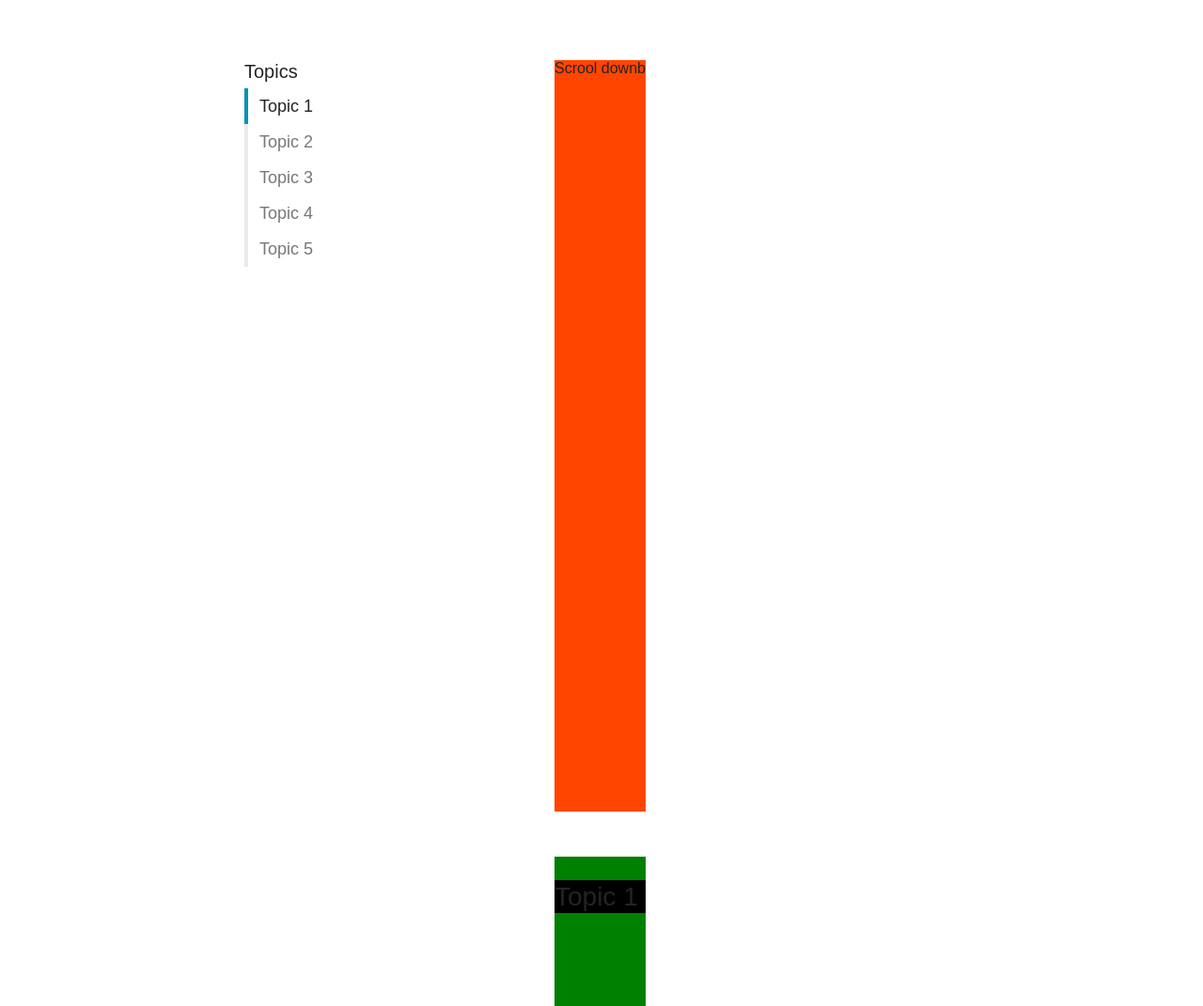
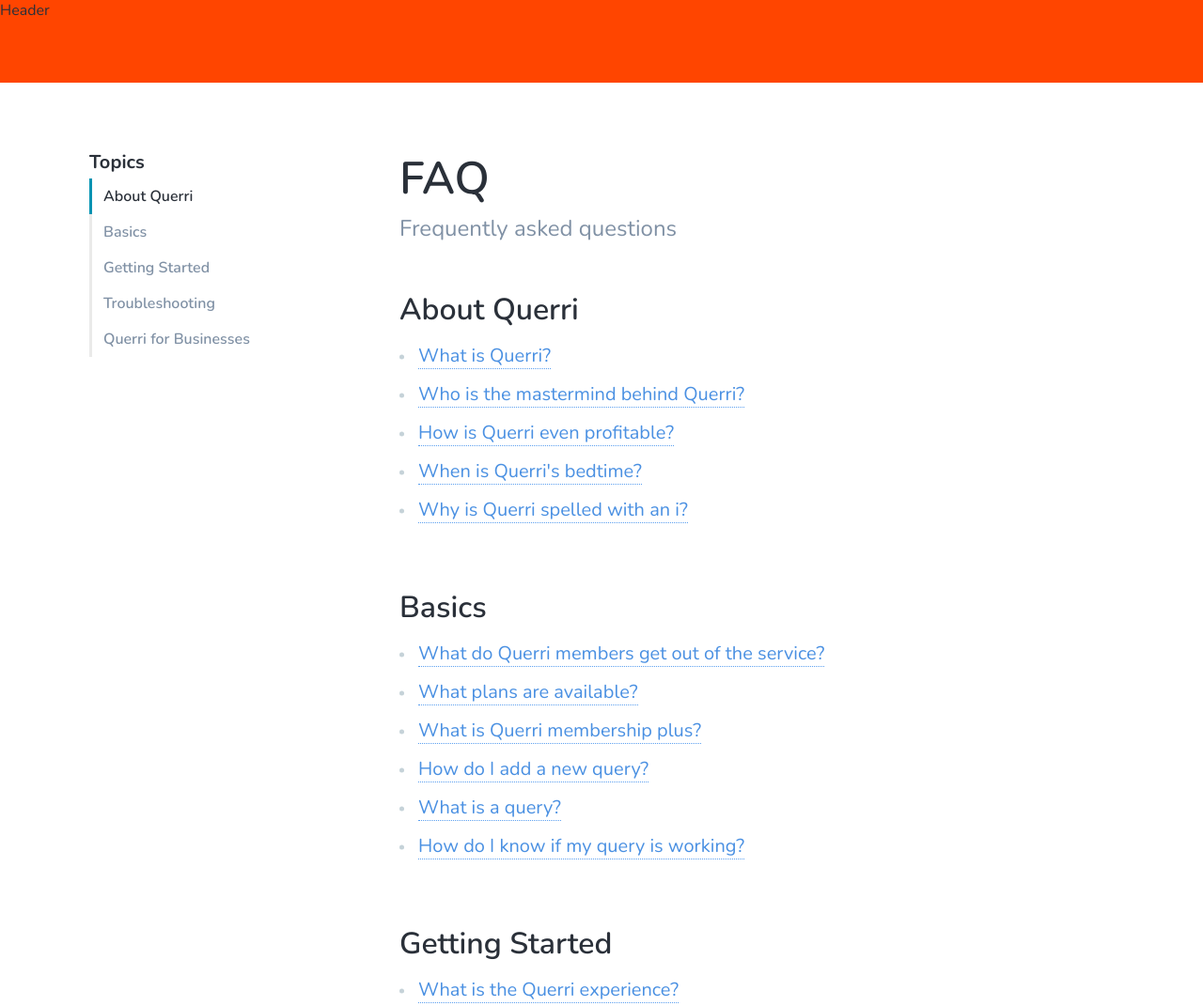
Before and after one commit to ydanbui/scrolling-sidenav, a website: page index.html in a window 1280 px wide. Shown: the top 1071 px of the page at 94% size. Drawn offline with nearby package versions, Linux system fonts and the light colour scheme.

Commit message:
querri commit

```diff
--- a/app.js
+++ b/app.js
@@ -2,7 +2,9 @@ const sections = document.querySelectorAll('.faq__topic')
 const navlist = document.querySelectorAll('.sidebar__item')
 
 let options = {
-    rootMargin: '-5% 0px -50% 0px',
+    rootMargin: '-10% 0px -60% 0px',
+    // rootMargin: '-17% 0px -70% 0px',
+
     threshold: 0
 }
 
@@ -16,10 +18,10 @@ let observer = new IntersectionObserver(entries => {
                     item.classList.remove('active')
                 }
             })
-            entry.target.style.backgroundColor = 'black'
+            // entry.target.style.backgroundColor = 'black'
             console.log(entry.target.dataset.scroll, 'int')
         } else {
-            entry.target.style.backgroundColor = "pink"
+            // entry.target.style.backgroundColor = "pink"
             console.log(entry.target.dataset.scroll, 'not')
         }
     })
--- a/index.html
+++ b/index.html
@@ -4,53 +4,84 @@
     <meta charset="UTF-8">
     <meta name="viewport" content="width=device-width, initial-scale=1.0">
     <meta http-equiv="X-UA-Compatible" content="ie=edge">
-    <title>Document</title>
+    <title>Querri FAQ</title>
+    <link href="https://fonts.googleapis.com/css?family=Nunito:400,600,700&display=swap" rel="stylesheet">
     <link rel="stylesheet" href="css/style.css">
 </head>
+
 <body>
-    <body>
+    <header class="header">Header</header>
+    <div class="container">
         <aside class="sidebar">
-            <div class="sidebar__container">
+            <nav class="sidebar__container">
                 <h3 class="sidebar__title">Topics</h3>
                 <ul class="sidebar__list">
-                    <li class="sidebar__item active" data-scroll = "#topic1""><a class="sidebar__link" href="#topic1">Topic 1</a></li>
-                    <li class="sidebar__item" data-scroll = "#topic2"><a class="sidebar__link" href="#topic2">Topic 2</a></li>
-                    <li class="sidebar__item" data-scroll = "#topic3"><a class="sidebar__link" href="#topic3">Topic 3</a></li>
-                    <li class="sidebar__item" data-scroll = "#topic4"><a class="sidebar__link" href="#topic4">Topic 4</a></li>
-                    <li class="sidebar__item" data-scroll = "#topic5"><a class="sidebar__link" href="#topic5">Topic 5</a></li>
+                    <li class="sidebar__item active" data-scroll = "#about""><a class="sidebar__link" href="#about">About Querri</a></li>
+                    <li class="sidebar__item" data-scroll = "#basics"><a class="sidebar__link" href="#basics">Basics</a></li>
+                    <li class="sidebar__item" data-scroll = "#gettingstarted"><a class="sidebar__link" href="#gettingstarted">Getting Started</a></li>
+                    <li class="sidebar__item" data-scroll = "#troubleshooting"><a class="sidebar__link" href="#troubleshooting">Troubleshooting</a></li>
+                    <li class="sidebar__item" data-scroll = "#businesses"><a class="sidebar__link" href="#businesses">Querri for Businesses</a></li>
                 </ul>
-            </div>
+            </nav>
         </aside>
 
-        <section class="faq">
-            <section class="faq__space">
-                Scrool downb
+        <main class="faq">
+            <h1 class="faq__heading">FAQ</h1>
+            <p class="faq__description">Frequently asked questions</p>
+
+            <section id="about" class="faq__section">
+                <h2 class="faq__topic" data-scroll="#about">About Querri</h2>
+                <ul class="faq__content">
+                    <li class="faq__question"><a href="#" class="faq__link">What is Querri?</a></li>
+                    <li class="faq__question"><a href="#" class="faq__link">Who is the mastermind behind Querri?</a></li>
+                    <li class="faq__question"><a href="#" class="faq__link">How is Querri even profitable?</a></li>
+                    <li class="faq__question"><a href="#" class="faq__link">When is Querri's bedtime?</a></li>
+                    <li class="faq__question"><a href="#" class="faq__link">Why is Querri spelled with an i?</a></li>
+                </ul>
             </section>
 
-            <section id="topic1" class="faq__section">
-                <h2 class="faq__topic" data-scroll="#topic1">Topic 1</h2>
-                <div class="faq__content"></div>
+            <section id="basics" class="faq__section">
+                <h2 class="faq__topic" data-scroll="#basics">Basics</h2>
+                <ul class="faq__content">
+                    <li class="faq__question"><a href="#" class="faq__link">What do Querri members get out of the service?</a></li>
+                    <li class="faq__question"><a href="#" class="faq__link">What plans are available?</a></li>
+                    <li class="faq__question"><a href="#" class="faq__link">What is Querri membership plus?</a></li>
+                    <li class="faq__question"><a href="#" class="faq__link">How do I add a new query?</a></li>
+                    <li class="faq__question"><a href="#" class="faq__link">What is a query?</a></li>
+                    <li class="faq__question"><a href="#" class="faq__link">How do I know if my query is working?</a></li>
+                </ul>
             </section>
-
-            <section id="topic2" class="faq__section">
-                <h2 class="faq__topic" data-scroll="#topic2">Topic 2</h2>
-                <div class="faq__content"></div>
+            <section id="gettingstarted" class="faq__section">
+                <h2 class="faq__topic" data-scroll="#gettingstarted">Getting Started</h2>
+                <ul class="faq__content">
+                    <li class="faq__question"><a href="#" class="faq__link">What is the Querri experience?</a></li>
+                    <li class="faq__question"><a href="#" class="faq__link">How long am I supposed to use the Querri service?</a></li>
+                    <li class="faq__question"><a href="#" class="faq__link">How are the entries being used?</a></li>
+                    <li class="faq__question"><a href="#" class="faq__link">How long will it take me to get my results?</a></li>
+                    <li class="faq__question"><a href="#" class="faq__link">How many tasks can I have at a time?</a></li>
+                </ul>
             </section>
-            <section id="topic3" class="faq__section">
-                <h2 class="faq__topic" data-scroll="#topic3">Topic 3</h2>
-                <div class="faq__content"></div>
+            <section id="troubleshooting" class="faq__section">
+                <h2 class="faq__topic" data-scroll="#troubleshooting">Troubleshooting</h2>
+                <ul class="faq__content">
+                    <li class="faq__question"><a href="#" class="faq__link">What do I do if Querri stops working?</a></li>
+                    <li class="faq__question"><a href="#" class="faq__link">How long until my service resumes?</a></li>
+                    <li class="faq__question"><a href="#" class="faq__link">Why does my profile show I have a payment due?</a></li>
+                    <li class="faq__question"><a href="#" class="faq__link">Why is the query light blinking blue?</a></li>
+                    <li class="faq__question"><a href="#" class="faq__link">Why does the home page show an empty list?</a></li>
+                </ul>
             </section>
-            <section id="topic4" class="faq__section">
-                <h2 class="faq__topic" data-scroll="#topic4">Topic 4</h2>
-                <div class="faq__content"></div>
+            <section id="businesses" class="faq__section">
+                <h2 class="faq__topic" data-scroll="#businesses">Querri for Businesses</h2>
+                <ul class="faq__content">
+                    <li class="faq__question"><a href="#" class="faq__link">Can I become a Queri partner?</a></li>
+                    <li class="faq__question"><a href="#" class="faq__link">What are the benefits of being a partner?</a></li>
+                    <li class="faq__question"><a href="#" class="faq__link">What business plans are available?</a></li>
+                </ul>
             </section>
-            <section id="topic5" class="faq__section">
-                <h2 class="faq__topic" data-scroll="#topic5">Topic 5</h2>
-                <div class="faq__content"></div>
-            </section>
-            <section class="faq__space">
-            </section>
-        </section>
+        </main>
+    </div>
+    <footer class="footer">Footer</footer>
     <script type="text/javascript" src="app.js"></script>
 </body>
 </html>
--- a/sass/main.scss
+++ b/sass/main.scss
@@ -1,16 +1,3 @@
-// @font-face {
-// 	font-family: 'DINNext';
-// 	src: url('../DINNextLTPro-Regular.ttf') format('truetype');
-// 	font-weight: normal;
-// 	font-style: normal;
-// }
-// @font-face {
-// 	font-family: 'DINNext';
-// 	src: url('../DINNextLTPro-Medium.ttf') format('truetype');
-// 	font-weight: medium;
-// 	font-style: normal;
-// }
-
 *,
 *::after,
 *::before {
@@ -25,11 +12,24 @@ html {
 }
 
 body {
-	font-family: 'DINNext', sans-serif;
-	color: #242424;
+	font-family: 'Nunito', sans-serif;
+	color: #2A3039;
+}
+
+.header {
+	background-color: orangered;
+	height: 88px;
+	margin-bottom: 72px;
+	position: -webkit-sticky;
+		position: sticky;
+		top: 0px;
+		z-index: 5;
+}
+
+.container {
 	display: flex;
-	margin: 64px 165px;
 }
+
 
 .sidebar {
 	margin-left: 95px;
@@ -38,14 +38,13 @@ body {
 	&__container {
 		position: -webkit-sticky;
 		position: sticky;
-		top: 64px;
-
+		top: 128px;
 	}
 
 	&__title {
-		font-weight: 500;
+		font-weight: 700;
 		font-size: 20px;
-		line-height: 25px;
+		line-height: 125%;
 		margin-bottom: 5px;
 	}
 
@@ -54,25 +53,26 @@ body {
 	}
 
 	&__item {
-		border-left: 4px solid #EAEAE9;
+		border-left: 3px solid #EAEAE9;
 		padding: 8px 12px;
+		// transition: border-left 5s;
 	}
 
 	&__link {
 		text-decoration: none;
-		font-weight: normal;
-		font-size: 18px;
+		font-weight: 600;
+		font-size: 16px;
 		line-height: 22px;
-		color: #797878;
+		color: #8091A5;
 	}
 }
 
 .active {
-	border-left: 4px solid #0093B2 !important;
+	border-left: 3px solid #0093B2 !important;
 
 	a {
-		font-weight: 500;
-		color: #242424;
+		font-weight: 600;
+		color: #2A3039;
 	}
 }
 
@@ -80,31 +80,82 @@ body {
 	margin-left: 80px;
 	flex-shrink: 2;
 
-	&__space {
-		height: 100vh;
-		background-color: orangered;
+	&__heading {
+		font-weight: 600;
+		font-size: 48px;
+		line-height: 125%;
+		margin-bottom: 8px;
+	}
+
+	&__description {
+		font-size: 24px;
+		line-height: 125%;
+		color: #8091A5;
+		margin-bottom: -8px;
+
 	}
 
 	&__section {
-		margin-top: 48px;
+		margin-bottom: 20px;
 	}
 
 	&__topic {
-		font-weight: 500;
-		font-size: 28px;
+		padding-top: 64px;
+		margin-top: -64px;
+		font-weight: 600;
+		font-size: 32px;
 		line-height: 125%;
-		color: #242424;
+		margin-bottom: 16px;
 
 		&:before {
-			background: green;
-			height: 25px;
+			// background: green;
+			height: 52px;
 			display: block;
 			content: '';
 		  }
 	}
 
 	&__content {
-		height: 500px;
-		background-color: green;
+		// background-color: lightblue;
+		// height: 500px;
+	}
+
+	&__question {
+		list-style-type: none;
+		position: relative;
+		padding-left: 20px;
+
+		&::before {
+			background-color: #c5d2d8;
+			border-radius: 50%;
+			content: '';
+			height: 5px;
+			left: 0;
+			position: absolute;
+			top: .9em;
+			transform: translateY(-50%);
+			width: 5px;
+		}
+
+		&:not(:last-child) {
+			margin-bottom: 16px;
+		}
+	}
+
+	&__link {
+		font-weight: normal;
+		font-size: 20px;
+		line-height: 125%;
+		/* identical to box height, or 22px */
+
+		border-bottom: 1px dotted #5b9fef;
+		text-decoration: none;
+		color: #4A90E2;
 	}
 }
+
+.footer {
+	margin-top: 72px;
+	height: 300px;
+	background-color: yellowgreen;
+}
```
Also changed, not shown: README.md, css/style.css.
